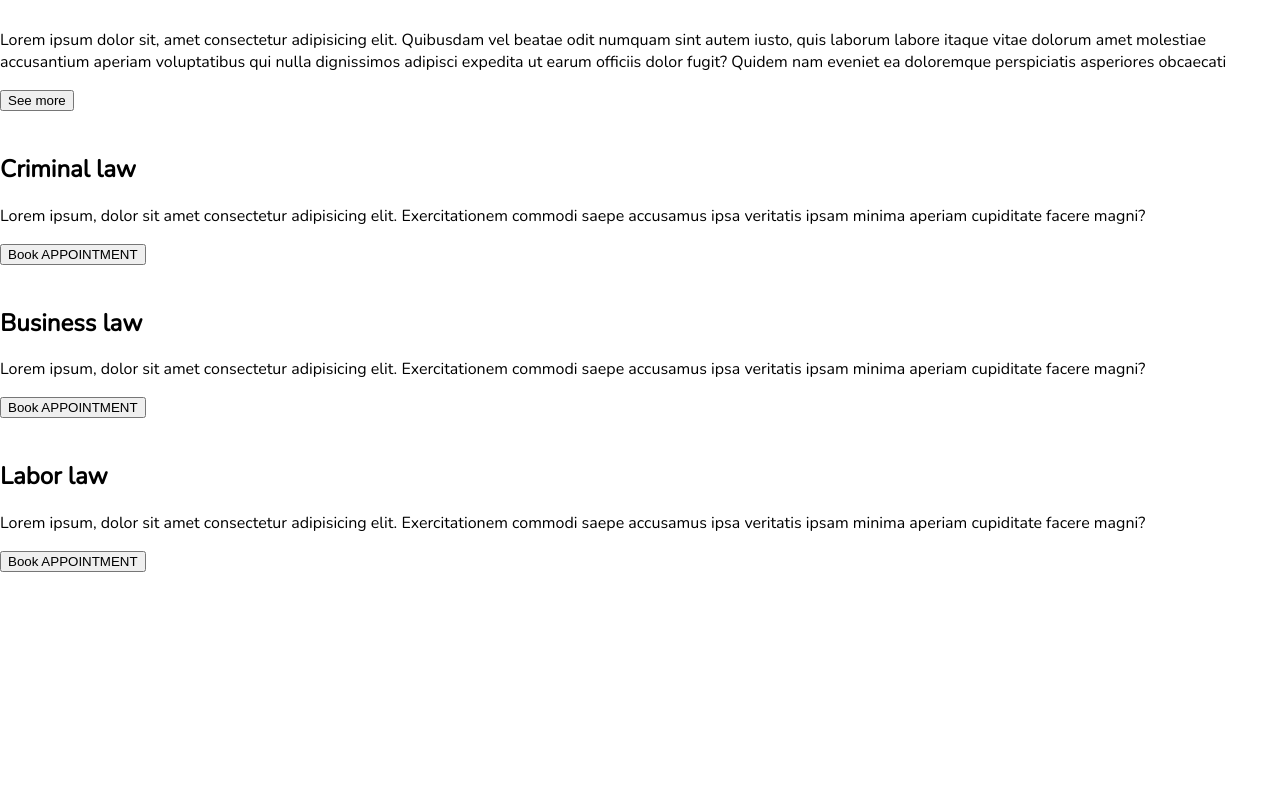
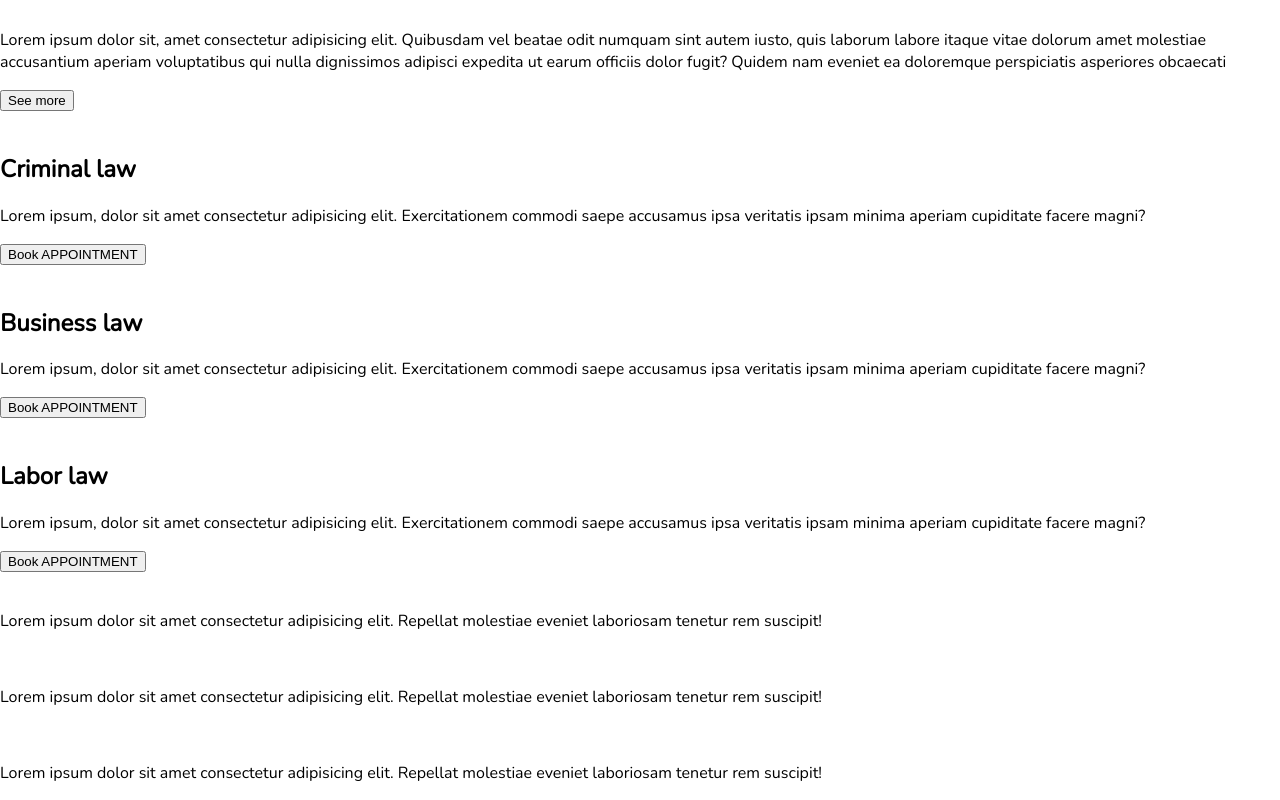
Before and after one commit to martin-js-dev/law-firm, a plain HTML site: page index.html in a window 1280 px wide. Shown: the part 481-1281 px from the top of the page. Before the commit the page ends 1053 px from the top, so only its background shows below. Drawn offline with nearby package versions, Linux system fonts and the light colour scheme.

Commit message:
Update index.html

```diff
--- a/index.html
+++ b/index.html
@@ -121,7 +121,29 @@
 
 
     <!------------TEAM------------------->
+    <div class="team">
 
+        <div class="member">
+            <img src="" alt="">
+            <span></span>
+            <p>Lorem ipsum dolor sit amet consectetur adipisicing elit.
+            Repellat molestiae eveniet laboriosam tenetur rem suscipit!</p>
+        </div>
+
+        <div class="member">
+            <img src="" alt="">
+            <span></span>
+            <p>Lorem ipsum dolor sit amet consectetur adipisicing elit.
+            Repellat molestiae eveniet laboriosam tenetur rem suscipit!</p>
+        </div>
+
+        <div class="member">
+            <img src="" alt="">
+            <span></span>
+            <p>Lorem ipsum dolor sit amet consectetur adipisicing elit.
+            Repellat molestiae eveniet laboriosam tenetur rem suscipit!</p>
+        </div>
+    </div>
 
     <!------------TESTIMONAILS------------------>
 
```
